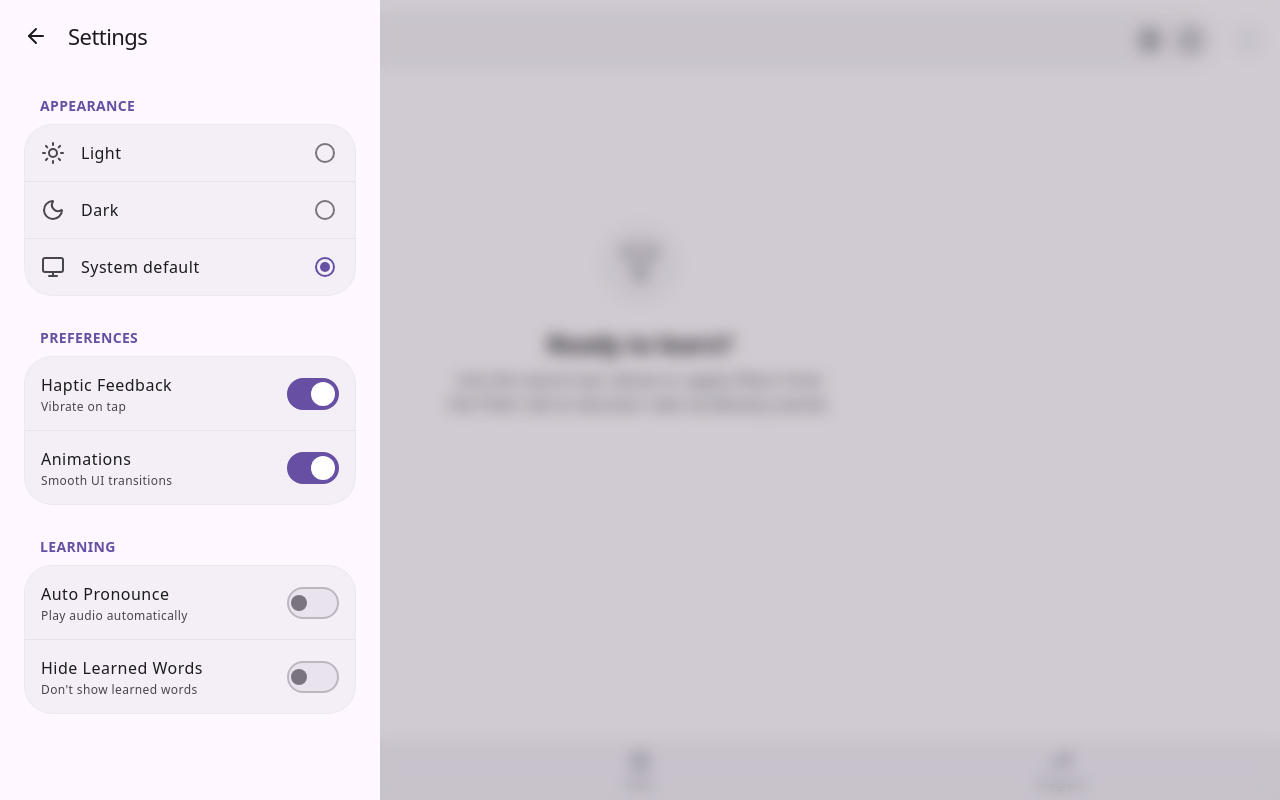
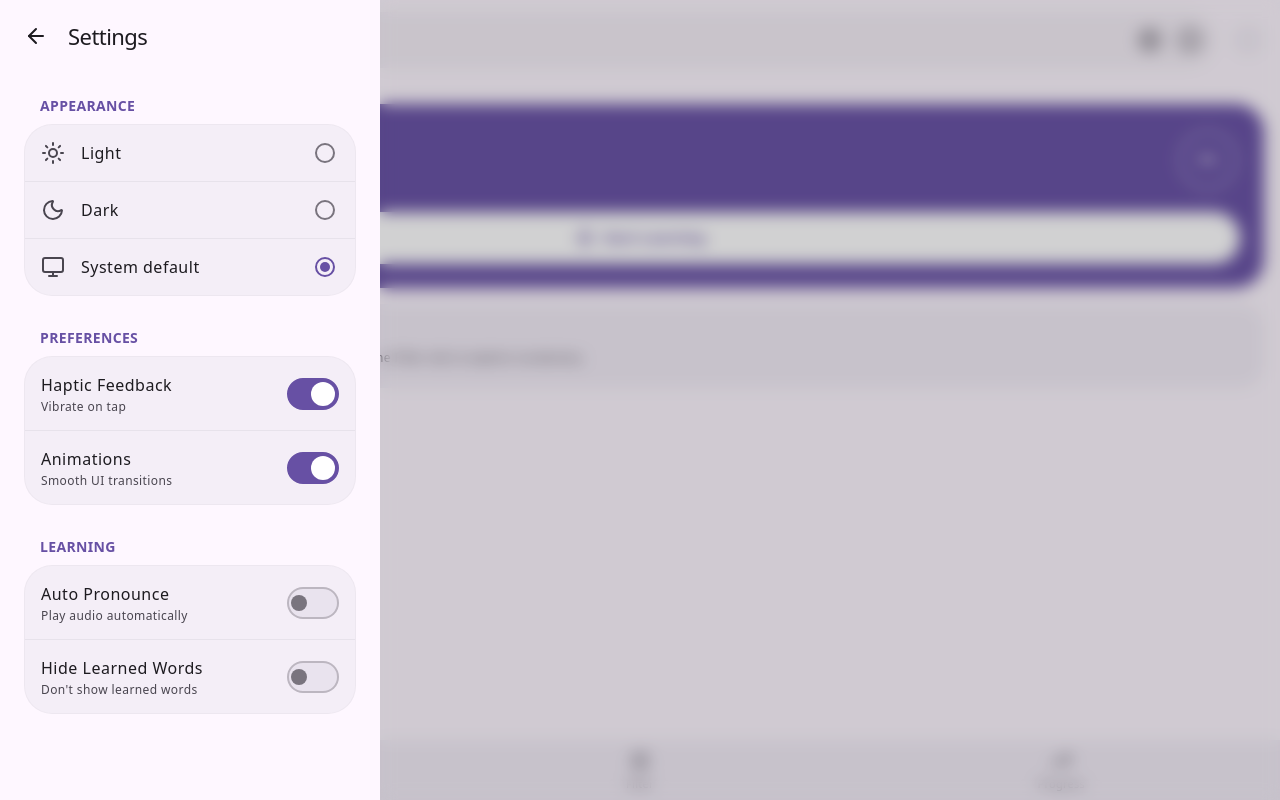
Before and after one commit to shafiullahcrazyman/Vocabify, a React (Vite) app: page /#/home in a window 1280 px wide. Both pictures are taken after a click on the button 36 px from the left and 40 px from the top of the page. Built offline with nearby package versions, Linux system fonts and the light colour scheme.

Commit message:
Add files via upload

```diff
--- a/src/screens/Home.tsx
+++ b/src/screens/Home.tsx
@@ -4,16 +4,20 @@ import { useAppContext } from '../context/AppContext';
 import { TopAppBar } from '../components/TopAppBar';
 import { WordCard } from '../components/WordCard';
 import { WordOverlay } from '../components/WordOverlay';
-import { Filter as FilterIcon, Loader2 } from 'lucide-react';
+import { Loader2, BookOpen, Flame, Zap } from 'lucide-react';
 import { slowSpatial, exitCurve } from '../utils/motion';
 import { useWordFilter } from '../hooks/useWordFilter';
+import { useNavigate } from 'react-router-dom';
+import { triggerHaptic } from '../utils/haptics';
+import { getLocalDateString } from '../context/AppContext';
 
 // How many words to load into the DOM at once
 const WORDS_PER_PAGE = 20;
 
 export const Home: React.FC = () => {
-  const { words, searchQuery, filters, settings, progress, favorites } = useAppContext();
+  const { words, searchQuery, filters, settings, progress, favorites, streak } = useAppContext();
   const [activeWordId, setActiveWordId] = useState<string | null>(null);
+  const navigate = useNavigate();
 
   // State for pagination
   const [displayedCount, setDisplayedCount] = useState(WORDS_PER_PAGE);
@@ -50,35 +54,32 @@ export const Home: React.FC = () => {
   const displayedWords = filteredWords.slice(0, displayedCount);
   const hasMore = displayedCount < filteredWords.length;
 
+  // Today's progress
+  const today = getLocalDateString();
+  const todayCount = Object.values(progress.learnedDates ?? {}).filter(d => d === today).length;
+  const goal = settings.dailyGoal;
+  const progressPct = Math.min((todayCount / goal) * 100, 100);
+
+  // Circumference for the SVG ring (r=28)
+  const R = 28;
+  const circumference = 2 * Math.PI * R;
+  const dashOffset = circumference - (progressPct / 100) * circumference;
+
   // INFINITE SCROLL LOGIC
   useEffect(() => {
-    // Create the Intersection Observer (the "Sensor")
     const observer = new IntersectionObserver(
       (entries) => {
         const target = entries[0];
-        // If the sensor is on the screen AND we have more words to load
         if (target.isIntersecting && hasMore) {
           setDisplayedCount((prev) => prev + WORDS_PER_PAGE);
         }
       },
-      {
-        root: null,
-        // Trigger the load 200px BEFORE they actually hit the bottom
-        rootMargin: '200px',
-        threshold: 0.1
-      }
+      { root: null, rootMargin: '200px', threshold: 0.1 }
     );
 
-    // Attach the sensor to our loader div
-    if (loaderRef.current) {
-      observer.observe(loaderRef.current);
-    }
-
-    // Cleanup the sensor when the component updates or unmounts
+    if (loaderRef.current) observer.observe(loaderRef.current);
     return () => {
-      if (loaderRef.current) {
-        observer.unobserve(loaderRef.current);
-      }
+      if (loaderRef.current) observer.unobserve(loaderRef.current);
     };
   }, [hasMore]);
 
@@ -94,19 +95,91 @@ export const Home: React.FC = () => {
       <main className="p-4 max-w-7xl mx-auto">
         {!hasActiveFilters ? (
           <motion.div
-            initial={{ opacity: 0, scale: 0.95 }}
-            animate={{ opacity: 1, scale: 1 }}
-            transition={settings.animationsEnabled ? { duration: 0.4, delay: 0.1, ease: [0.2, 0, 0, 1] } : { duration: 0.15, ease: "easeOut" }}
-            className="flex flex-col items-center justify-center py-32 text-center px-4"
+            initial={{ opacity: 0, y: 20 }}
+            animate={{ opacity: 1, y: 0 }}
+            transition={settings.animationsEnabled
+              ? { duration: 0.4, delay: 0.1, ease: [0.2, 0, 0, 1] }
+              : { duration: 0.15 }}
+            className="flex flex-col gap-4 pt-2"
           >
-            {/* UPDATED: Changed background and icon color to match the subtle search bar look */}
-            <div className="w-20 h-20 bg-surface-variant/40 rounded-full flex items-center justify-center mb-6">
-              <FilterIcon className="w-10 h-10 text-on-surface-variant opacity-60" />
+            {/* Hero card */}
+            <div className="bg-primary rounded-[28px] p-6 text-on-primary">
+              <div className="flex items-center justify-between mb-5">
+                {/* Left: title + streak */}
+                <div>
+                  <p className="m3-label-medium opacity-80 uppercase tracking-widest mb-1">
+                    Daily Goal
+                  </p>
+                  <p className="m3-headline-small font-bold">
+                    {todayCount} / {goal} words
+                  </p>
+                  {streak.current > 0 && (
+                    <div className="flex items-center gap-1 mt-1.5 opacity-90">
+                      <Flame className="w-4 h-4 text-orange-300" />
+                      <span className="m3-label-medium">
+                        {streak.current}-day streak
+                      </span>
+                    </div>
+                  )}
+                </div>
+
+                {/* Right: circular progress ring */}
+                <div className="relative w-16 h-16 shrink-0">
+                  <svg className="w-full h-full -rotate-90" viewBox="0 0 64 64">
+                    {/* Track */}
+                    <circle
+                      cx="32" cy="32" r={R}
+                      fill="none"
+                      stroke="currentColor"
+                      strokeOpacity={0.2}
+                      strokeWidth="6"
+                    />
+                    {/* Progress */}
+                    <circle
+                      cx="32" cy="32" r={R}
+                      fill="none"
+                      stroke="currentColor"
+                      strokeWidth="6"
+                      strokeLinecap="round"
+                      strokeDasharray={circumference}
+                      strokeDashoffset={dashOffset}
+                      style={{ transition: 'stroke-dashoffset 0.6s ease' }}
+                    />
+                  </svg>
+                  <div className="absolute inset-0 flex items-center justify-center">
+                    <span className="text-[13px] font-bold opacity-90">
+                      {Math.round(progressPct)}%
+                    </span>
+                  </div>
+                </div>
+              </div>
+
+              {/* Start Learning button */}
+              <button
+                onClick={() => {
+                  triggerHaptic(settings.hapticsEnabled, 'success');
+                  navigate('/learn');
+                }}
+                aria-label="Start a learning session"
+                className="w-full py-4 bg-on-primary text-primary rounded-full m3-label-large flex items-center justify-center gap-2 active:scale-95 transition-transform duration-100"
+              >
+                <Zap className="w-5 h-5" />
+                Start Learning
+              </button>
             </div>
-            <h2 className="m3-headline-small text-on-surface mb-2">Ready to learn?</h2>
-            <p className="m3-body-large text-on-surface-variant max-w-sm">
-              Use the search bar above or apply filters from the Filter tab to discover new vocabulary words.
-            </p>
+
+            {/* Tip card */}
+            <div className="bg-surface-container rounded-[24px] p-5 flex items-start gap-4">
+              <div className="w-10 h-10 bg-primary-container rounded-full flex items-center justify-center shrink-0 mt-0.5">
+                <BookOpen className="w-5 h-5 text-on-primary-container" />
+              </div>
+              <div>
+                <p className="m3-title-small text-on-surface mb-1">Browse words</p>
+                <p className="m3-body-small text-on-surface-variant leading-relaxed">
+                  Use the search bar above or apply filters from the Filter tab to explore vocabulary.
+                </p>
+              </div>
+            </div>
           </motion.div>
         ) : filteredWords.length === 0 ? (
           <div className="text-center py-20">
@@ -133,12 +206,8 @@ export const Home: React.FC = () => {
               })}
             </div>
 
-            {/* Invisible Sensor / Subtle Loading Indicator */}
             {hasMore && (
-              <div
-                ref={loaderRef}
-                className="w-full flex justify-center items-center py-8"
-              >
+              <div ref={loaderRef} className="w-full flex justify-center items-center py-8">
                 <Loader2 className="w-6 h-6 text-on-surface-variant animate-spin opacity-50" />
               </div>
             )}
```
